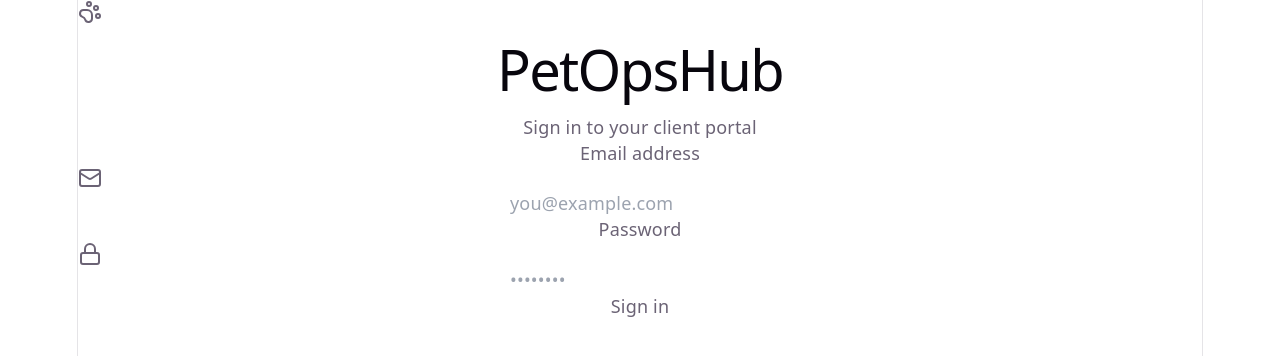
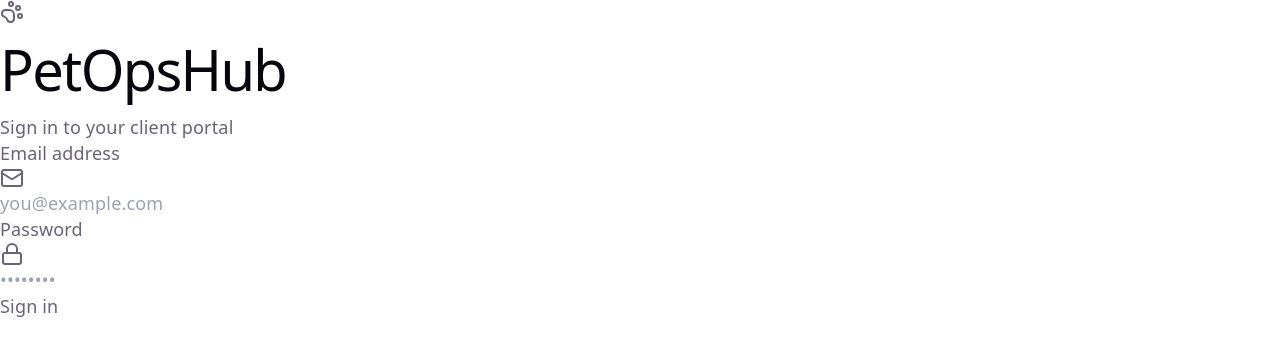
Before and after one commit to infosmartskillhub-lgtm/PetOpsHub-Frontend, a React (Vite) app: page /login in a window 1280 px wide. Shown: the top 356 px of the page. Built offline with nearby package versions, Linux system fonts and the light colour scheme; no server answers.

Commit message:
fix: remove legacy root layout constraint

```diff
--- a/src/index.css
+++ b/src/index.css
@@ -54,17 +54,7 @@
   }
 }
 
-#root {
-  width: 1126px;
-  max-width: 100%;
-  margin: 0 auto;
-  text-align: center;
-  border-inline: 1px solid var(--border);
-  min-height: 100svh;
-  display: flex;
-  flex-direction: column;
-  box-sizing: border-box;
-}
+
 
 body {
   margin: 0;
```
